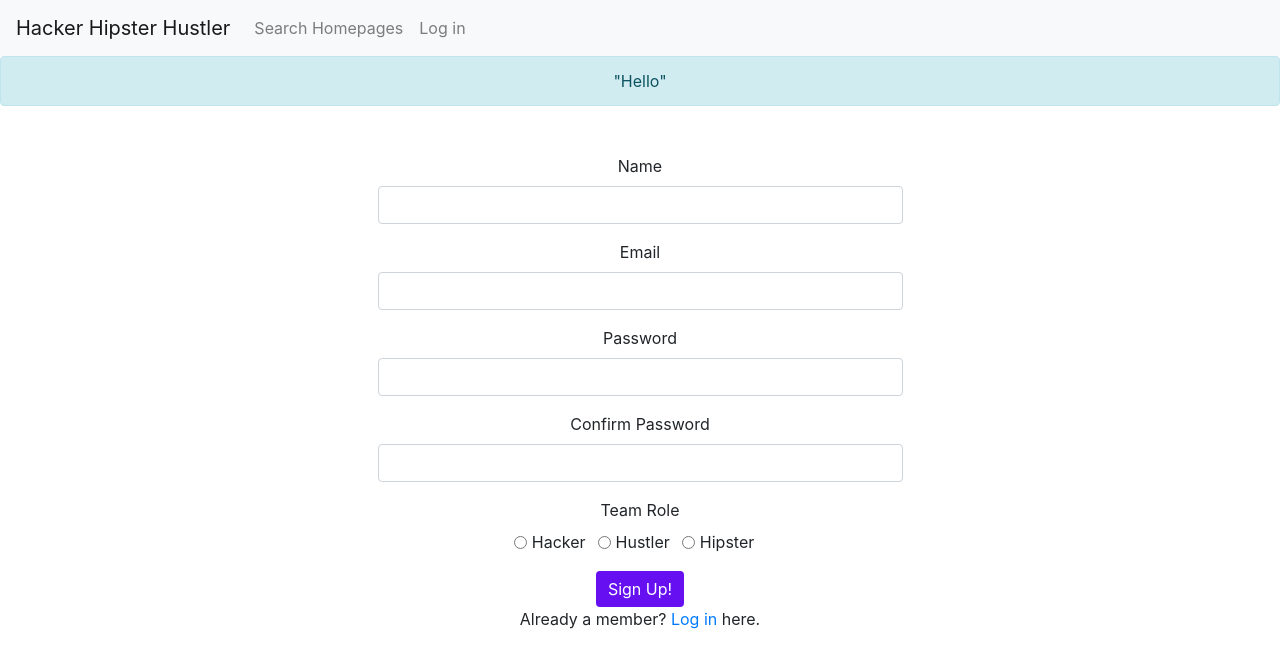
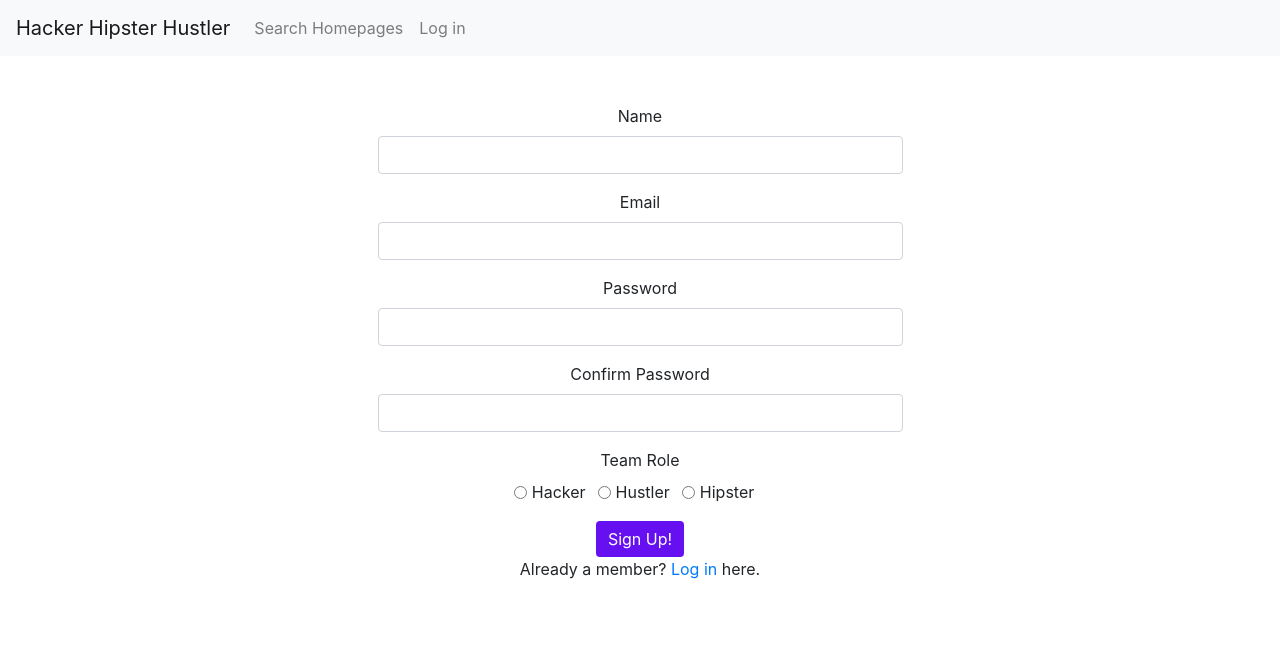
Before and after one commit to nmegrant/Hacker-Hustler-Hipster-client, a React (Create React App) app: page /signup in a window 1280 px wide. Shown: the top 668 px of the page. Built offline with nearby package versions, Linux system fonts and the light colour scheme.

Commit message:
Fix typo in appState reducer

```diff
--- a/src/components/AlertBox.js
+++ b/src/components/AlertBox.js
@@ -7,6 +7,13 @@ export default function AlertBox() {
   const message = useSelector(selectMessage());
 
   console.log(message);
-
-  return <Alert variant="info"> "Hello"</Alert>;
+  return (
+    <Alert
+      variant={message.info ? message.info.variant : null}
+      show={message.info ? true : false}
+    >
+      {" "}
+      {message.info ? message.info.message : null}
+    </Alert>
+  );
 }
--- a/src/store/appState/reducer.js
+++ b/src/store/appState/reducer.js
@@ -2,11 +2,13 @@ const initialState = {
   info: null,
 };
 
-export default function stateReducer(state = initialState, action) {
-  switch (action.payload) {
+export default function appStateReducer(state = initialState, action) {
+  switch (action.type) {
     case "SET_MESSAGE":
+      console.log("Here");
       return { ...state, info: action.payload };
     case "CLEAR_MESSAGE":
+      console.log("HERE");
       return { ...state, info: action.payload };
     default:
       return state;
```
